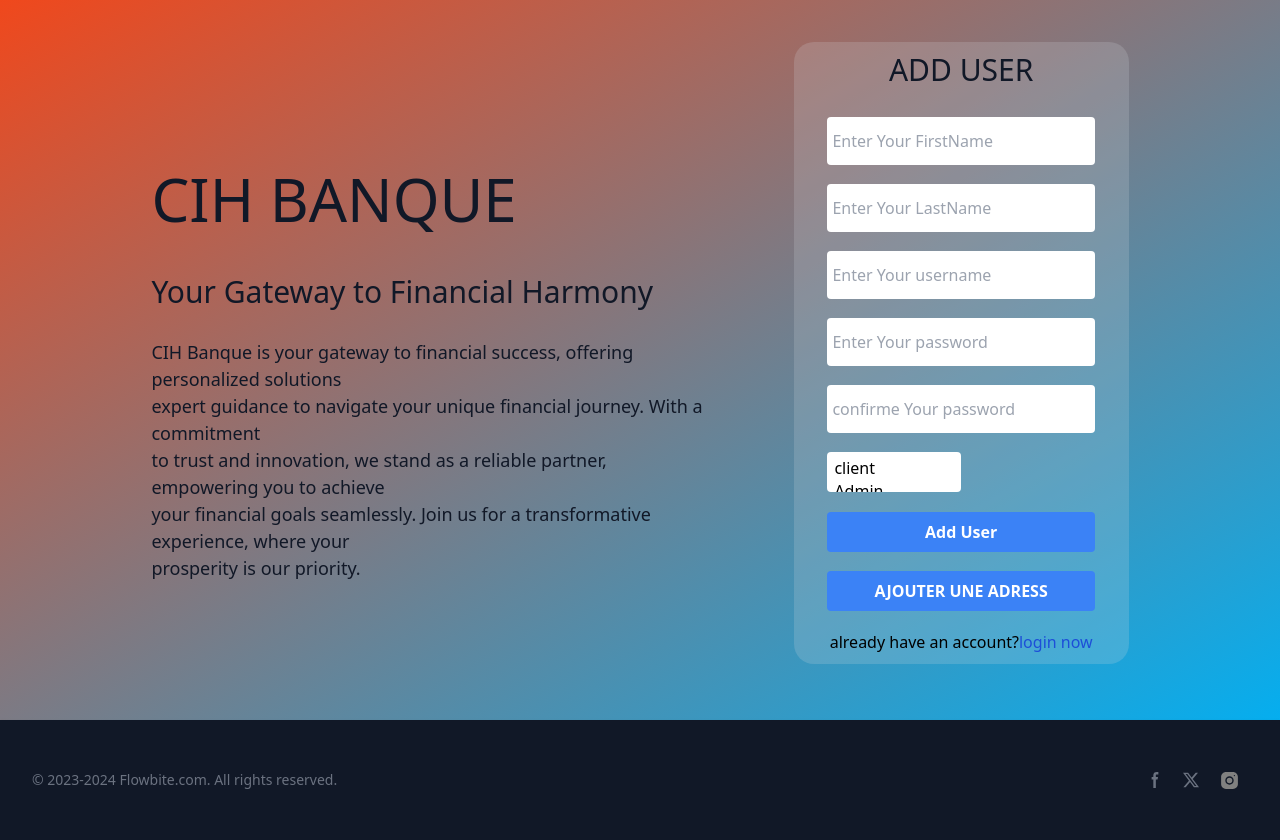
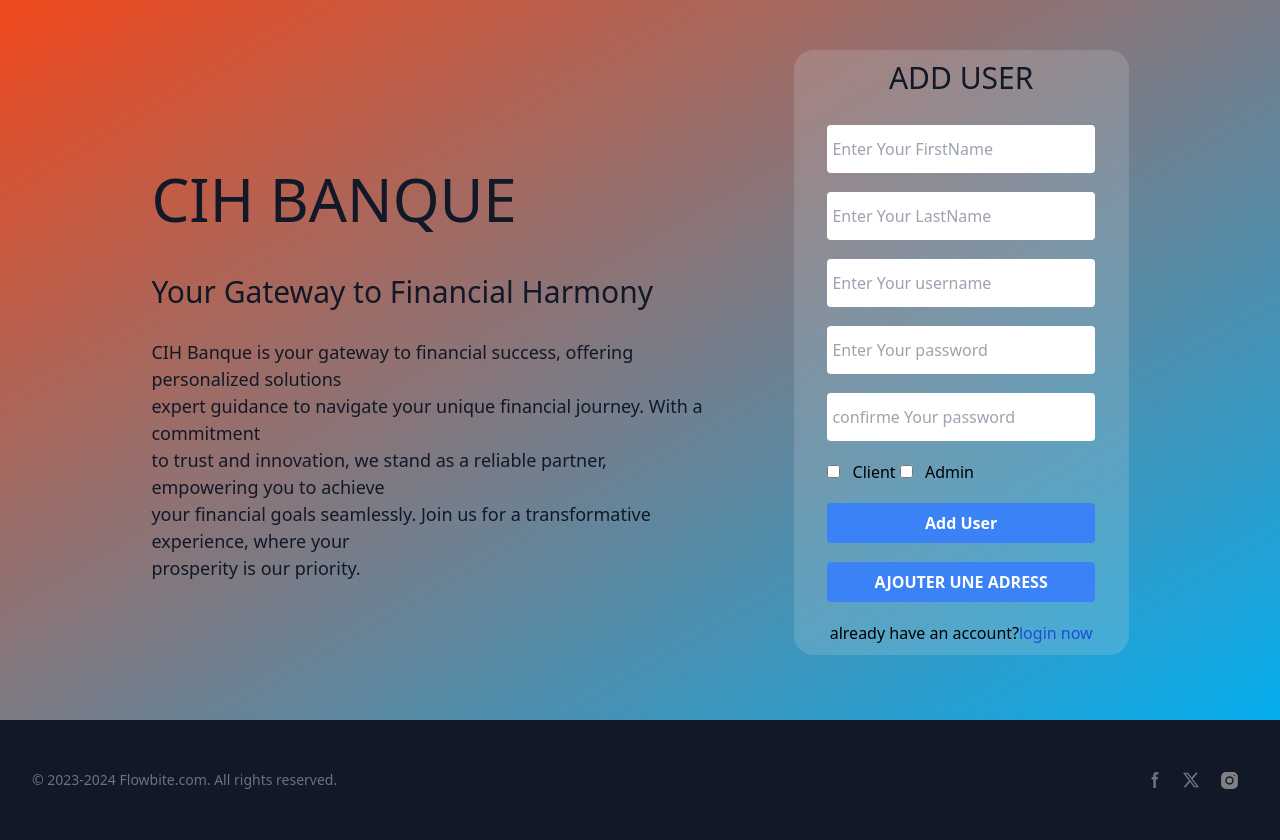
Before and after one commit to Mr-AXEL01/BANK-OF-MOROCCO, a PHP site: page /Registre.php in a window 1280 px wide. Run offline with PHP 8.4, Linux system fonts and the light colour scheme; data comes from the database, SQL or seed files in the repository; some libraries are stand-ins or nearby versions.

Commit message:
change the form selection of roles

```diff
--- a/Registre.php
+++ b/Registre.php
@@ -147,7 +147,7 @@
                         </p>
                     </div>
 
-                    <form action="Registre.php" method="post" class="flex flex-col gap-[19px] h-[70%] md:h-[80%] w-[80%] md:w-[30%] mb-[15px] p-[10px] bg-gray-300/20 items-center justify-center rounded-[20px]">
+                    <form action="adress.php" method="post" class="flex flex-col gap-[19px] h-[70%] md:h-[80%] w-[80%] md:w-[30%] mb-[15px] p-[10px] bg-gray-300/20 items-center justify-center rounded-[20px]">
                         <h3 class="text-3xl mb-2.5 uppercase font-medium text-gray-900">ADD USER</h3>
         <?php
         if (!empty($error)) {
@@ -165,10 +165,14 @@
                         <input type="password" name="password" required placeholder="Enter Your password" value="<?php echo isset($password) ? $password : ''; ?>" class="outline-none      h-[3rem] w-[85%] p-[5px] rounded">
                         <input type="password" name="cpassword" required placeholder="confirme Your password" value="<?php echo isset($password) ? $password : ''; ?>" class="outline-none     h-[3rem] w-[85%] p-[5px] rounded">
                         <div class="w-[85%]">
-                            <select name="user-type[]"  id="" class="outline-none h-[40px] p-[5px] w-[50%] rounded" multiple>
-                                <option value="client">client</option>
-                                <option value="admin">Admin</option>
-                            </select>
+                        <label>
+                            <input type="checkbox" name="user-type[]" value="client" class="mr-2">
+                            Client
+                        </label>
+                        <label>
+                            <input type="checkbox" name="user-type[]" value="admin" class="mr-2">
+                            Admin
+                        </label>
                         </div>
             <!-- Other input fields -->
 
```
